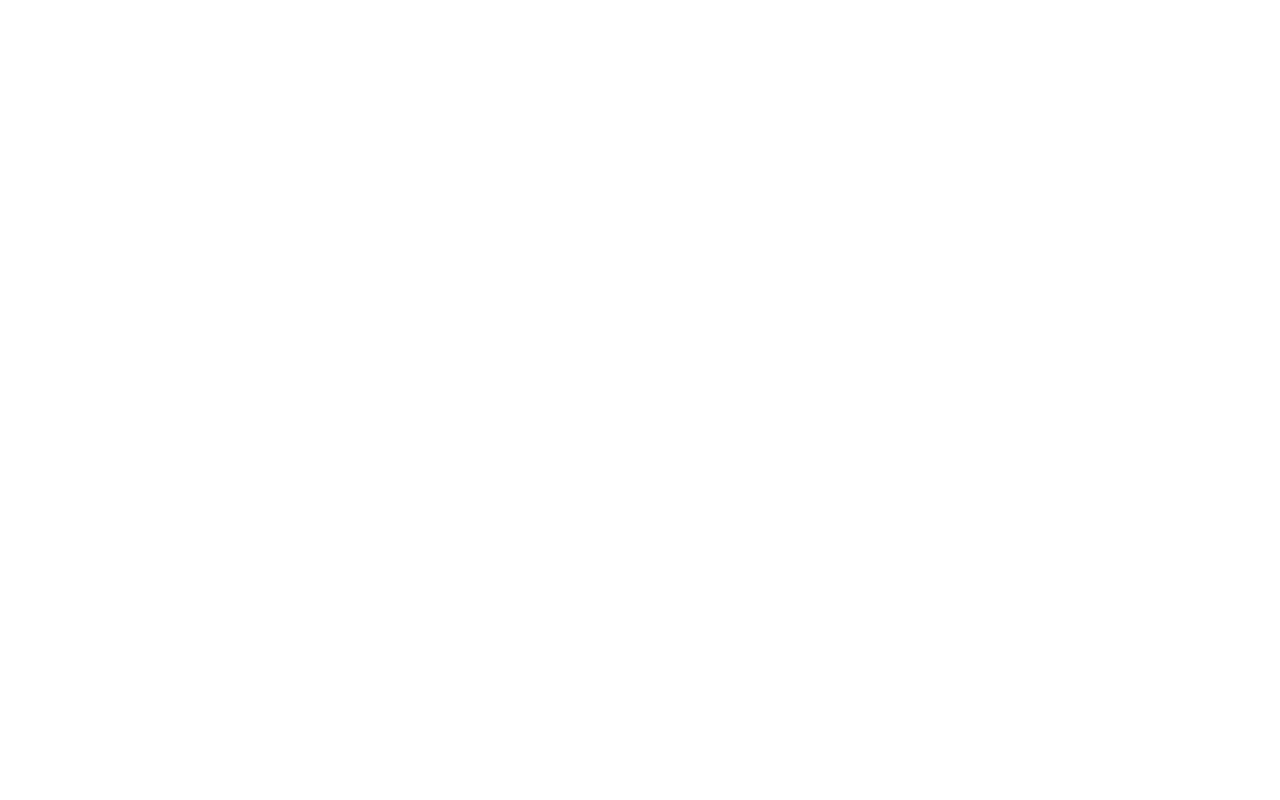
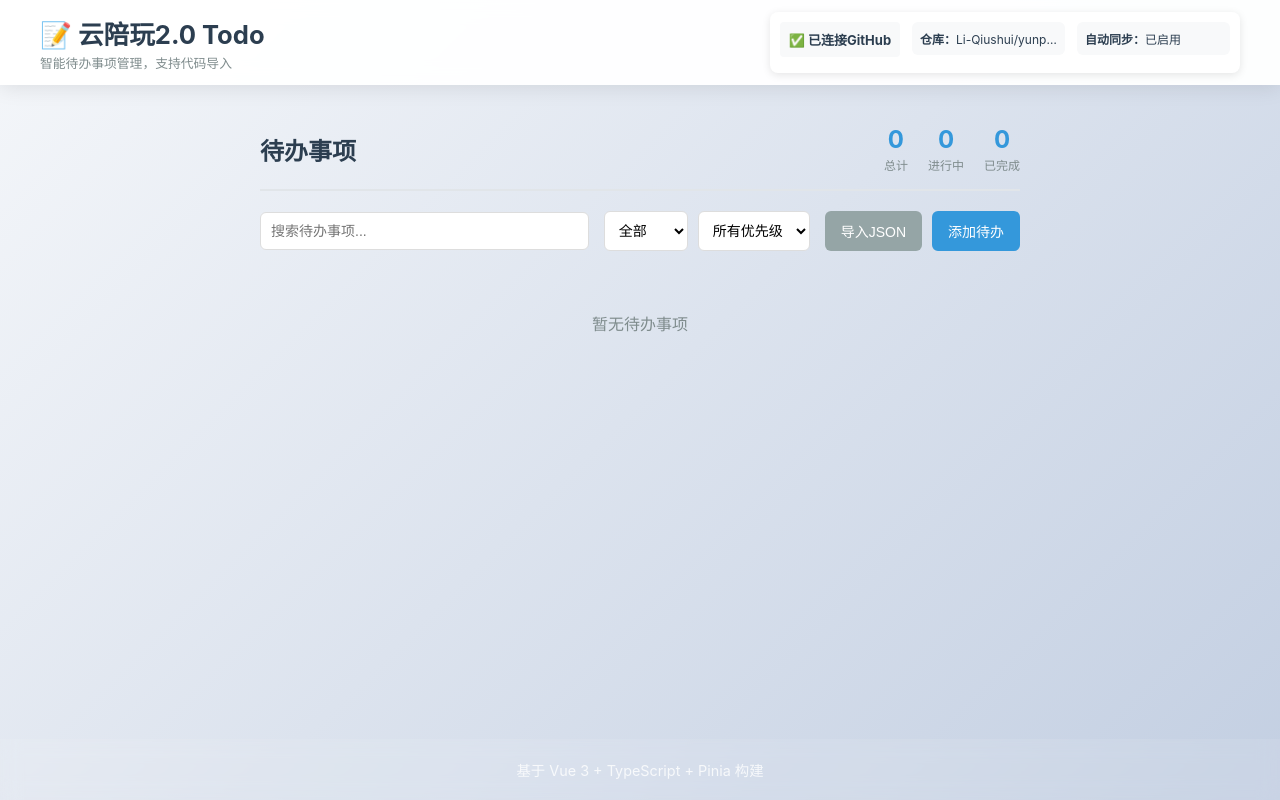
Before and after one commit to Li-Qiushui/yunpeiwan2.0, a plain HTML site: page index.html in a window 1280 px wide. Drawn offline with Linux system fonts and the light colour scheme; the site is published under a folder, as on GitHub Pages, so addresses that start at the root find nothing; no server answers.

Commit message:
Update index.html

```diff
--- a/index.html
+++ b/index.html
@@ -6,8 +6,8 @@
     <meta name="viewport" content="width=device-width, initial-scale=1.0" />
     <meta name="description" content="智能待办事项管理，支持代码导入和云端同步" />
     <title>云陪玩2.0 Todo - 智能待办事项管理</title>
-    <script type="module" crossorigin src="/assets/index-Cgy95cbC.js"></script>
-    <link rel="stylesheet" crossorigin href="/assets/index-B2RBxtuk.css">
+    <script type="module" crossorigin src="./assets/index-Cgy95cbC.js"></script>
+    <link rel="stylesheet" crossorigin href="./assets/index-B2RBxtuk.css">
   </head>
   <body>
     <div id="app"></div>
```
